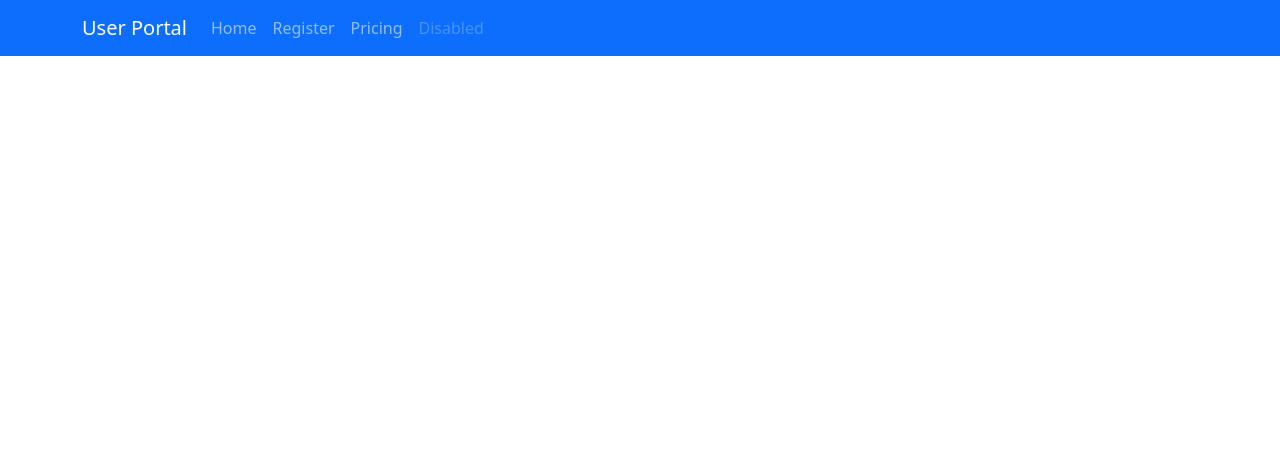
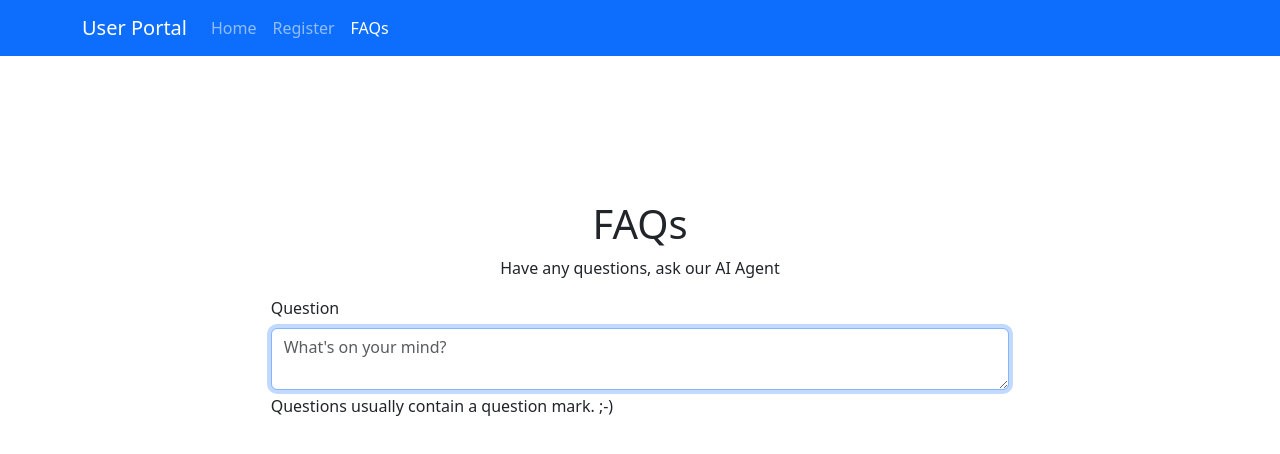
Before and after one commit to shahsawoodshinwari/user-portal, a Vue app: page /public/faqs in a window 1280 px wide. Before the commit this address had no page. Shown: the top 454 px of the page. Built offline with nearby package versions, Linux system fonts and the light colour scheme.

Commit message:
new changes

```diff
--- a/src/App.vue
+++ b/src/App.vue
@@ -1,6 +1,18 @@
 <script>
 import { RouterView } from 'vue-router'
-import router from './router';
+import router from './router'
+
+export default {
+  data() {
+    return {
+      navItems: [
+        { label: 'Home', route: 'home' },
+        { label: 'Register', route: 'auth.register' },
+        { label: 'FAQs', route: 'faqs' },
+      ],
+    }
+  },
+}
 </script>
 
 <template>
@@ -20,22 +32,13 @@ import router from './router';
       </button>
       <div class="collapse navbar-collapse" id="navbarNav">
         <ul class="navbar-nav">
-          <li class="nav-item">
-            <router-link activeClass="active" class="nav-link" :to="{ name: 'home' }"
-              >Home</router-link
-            >
-          </li>
-          <li class="nav-item">
-            <router-link activeClass="active" class="nav-link" :to="{ name: 'auth.register' }"
-              >Register</router-link
-            >
-          </li>
-          <li class="nav-item">
-            <router-link class="nav-link" href="#">Pricing</router-link>
-          </li>
-          <li class="nav-item">
-            <a class="nav-link disabled" aria-disabled="true">Disabled</a>
-          </li>
+          <template v-for="(navItem, index) in navItems">
+            <li class="nav-item">
+              <router-link activeClass="active" class="nav-link" :to="{ name: navItem.route }">
+                {{ navItem.label }}
+              </router-link>
+            </li>
+          </template>
         </ul>
       </div>
     </div>
--- a/src/components/User/RecentPosts.vue
+++ b/src/components/User/RecentPosts.vue
@@ -17,6 +17,19 @@ export default {
       posts: [],
     }
   },
+  computed: {
+    // publishedPosts() {
+    //   return this.posts.filter((post) => post.published).length
+    // },
+  },
+  watch: {
+    postFormVisible(newValue, oldValue) {
+      console.table({
+        old: oldValue,
+        new: newValue,
+      })
+    },
+  },
   methods: {
     togglePostForm() {
       this.postFormVisible = !this.postFormVisible
@@ -27,7 +40,8 @@ export default {
         title: this.newPost.title,
         image: 'https://placehold.co/600x400',
         content: this.newPost.content,
-        createdAt: new Date().toLocaleString()
+        createdAt: new Date().toLocaleString(),
+        published: false,
       })
       this.newPost.title = ''
       this.newPost.content = ''
@@ -37,7 +51,9 @@ export default {
     deletePost(index) {
       this.posts.splice(index, 1)
     },
-
+    publishedPosts() {
+      return this.posts.filter((post) => post.published).length
+    },
   },
 }
 </script>
@@ -46,10 +62,13 @@ export default {
   <div class="row g-3">
     <div class="col-12 d-flex justify-content-between">
       <h2>Recent Posts</h2>
+      <div>
+        <span class="me-3">{{ publishedPosts() }} published</span>
         <button class="btn btn-primary" @click="togglePostForm">
           <template v-if="!postFormVisible">+ New Post</template>
           <template v-else>Hide Form</template>
         </button>
+      </div>
     </div>
 
     <div class="col-12" v-show="postFormVisible">
@@ -58,13 +77,23 @@ export default {
           <form @submit.prevent="addPost">
             <div class="mb-3">
               <label for="title" class="form-label">Title</label>
-              <input type="text" v-model="newPost.title" class="form-control" id="title"
-                placeholder="e.g. Post of the day" />
+              <input
+                type="text"
+                v-model="newPost.title"
+                class="form-control"
+                id="title"
+                placeholder="e.g. Post of the day"
+              />
             </div>
             <div class="mb-3">
               <label for="content" class="form-label">Content</label>
-              <textarea v-model="newPost.content" placeholder="What is on your mind?" class="form-control" id="content"
-                rows="3"></textarea>
+              <textarea
+                v-model="newPost.content"
+                placeholder="What is on your mind?"
+                class="form-control"
+                id="content"
+                rows="3"
+              ></textarea>
             </div>
             <div class="mb-3">
               <button type="submit" class="btn btn-success">Save</button>
@@ -76,7 +105,7 @@ export default {
 
     <template v-if="posts.length > 0">
       <div class="col-md-6 col-lg-4" v-for="(post, index) in posts" :key="post.id">
-        <button class="btn btn-danger btn-sm "  @click="deletePost(index)">Delete </button>
+        <button class="btn btn-danger btn-sm" @click="deletePost(index)">Delete</button>
         <PostCard :post="post" />
       </div>
     </template>
--- a/src/components/post-card.vue
+++ b/src/components/post-card.vue
@@ -2,10 +2,10 @@
 export default {
   props: {
     post: {
-       type: Object,
-       required: true
-      },
-    }
+      type: Object,
+      required: true,
+    },
+  },
 }
 </script>
 
@@ -19,7 +19,18 @@ export default {
       </div>
       <div class="d-flex justify-content-between align-items-center">
         <span class="badge bg-secondary">{{ post.createdAt }}</span>
-      <!-- <button class="btn btn-danger btn-sm" @click="deletePost(index)">Delete</button> -->
+        <!-- <button class="btn btn-danger btn-sm" @click="deletePost(index)">Delete</button> -->
+      </div>
+      <div class="form-check form-switch">
+        <input
+          class="form-check-input"
+          v-model="post.published"
+          type="checkbox"
+          value=""
+          id="publish"
+          switch
+        />
+        <label class="form-check-label" for="publish"> Publish </label>
       </div>
     </div>
   </div>
--- a/src/router/index.js
+++ b/src/router/index.js
@@ -1,7 +1,7 @@
+import FAQs from '@/views/FAQs.vue'
+import HomeView from '@/views/HomeView.vue'
 import { createRouter, createWebHistory } from 'vue-router'
-import HomeView from '@/views/HomeView.vue'
 import UserRegistration from '@/views/Auth/UserRegistration.vue'
-
 
 const router = createRouter({
   history: createWebHistory(import.meta.env.BASE_URL),
@@ -22,6 +22,11 @@ const router = createRouter({
       name: 'auth.register',
       component: UserRegistration,
     },
+    {
+      path: '/public/faqs',
+      name: 'faqs',
+      component: FAQs,
+    },
   ],
 })
 
--- /dev/null
+++ b/src/views/FAQs.vue
@@ -0,0 +1,74 @@
+<script>
+export default {
+  data() {
+    return {
+      question: '',
+      questionAutoFocus: true,
+      answer: 'Questions usually contain a question mark. ;-)',
+      loading: false,
+    }
+  },
+  watch: {
+    // whenever question changes, this function will run
+    question(newQuestion, oldQuestion) {
+      console.table({
+        old: oldQuestion,
+        new: newQuestion,
+      })
+
+      if (newQuestion.includes('?')) {
+        this.getAnswer()
+      }
+    },
+  },
+  methods: {
+    async getAnswer() {
+      this.loading = true
+      this.answer = 'Thinking...'
+      try {
+        const res = await fetch('https://yesno.wtf/api')
+        this.answer = (await res.json()).answer
+      } catch (error) {
+        this.answer = 'Error! Could not reach the API. ' + error
+      } finally {
+        this.loading = false
+      }
+    },
+  },
+}
+</script>
+
+<template>
+  <div class="container py-5">
+    <div class="py-5">
+      <div class="py-5">
+        <div class="text-center">
+          <h1>FAQs</h1>
+          <p>Have any questions, ask our AI Agent</p>
+        </div>
+        <div class="row g-3 justify-content-center">
+          <div class="col-md-8">
+            <form>
+              <div class="form-group">
+                <label for="question" class="form-label">Question</label>
+                <textarea
+                  id="question"
+                  v-model="question"
+                  :autofocus="questionAutoFocus"
+                  placeholder="What's on your mind?"
+                  class="form-control"
+                ></textarea>
+              </div>
+              <div class="d-flex gap-2 py-1 align-items-center">
+                <div class="spinner-grow spinner-grow-sm text-primary" role="status" v-if="loading">
+                  <span class="visually-hidden">Loading...</span>
+                </div>
+                <div v-if="answer">{{ answer }}</div>
+              </div>
+            </form>
+          </div>
+        </div>
+      </div>
+    </div>
+  </div>
+</template>
```
Lines whose indentation alone changed are shown as unchanged.
